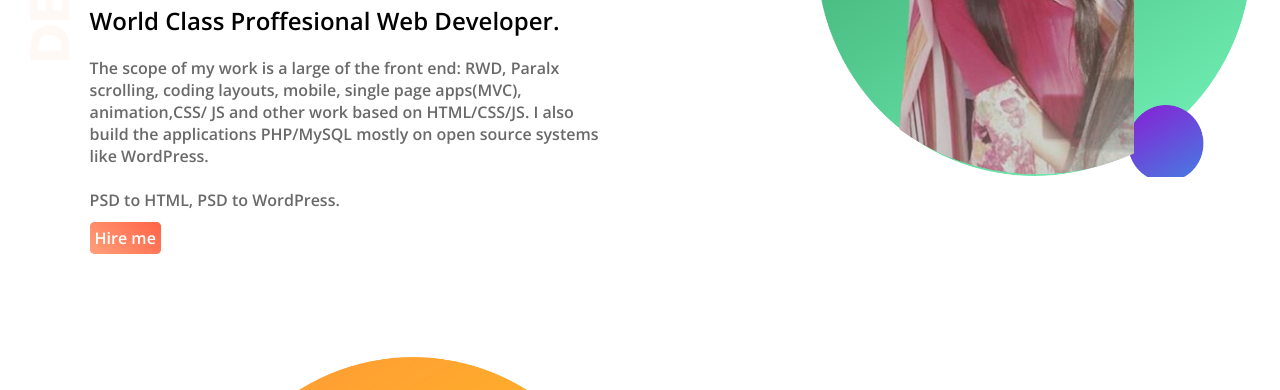
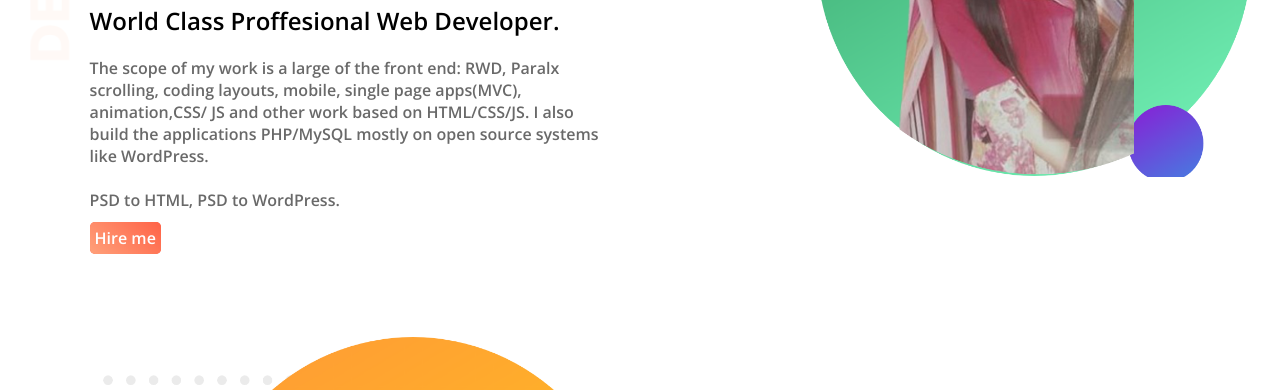
Before and after one commit to Araf687/Sayeda-s-portfolio, a plain HTML site: page index.html in a window 1280 px wide. Shown: the part 299-689 px from the top of the page. Drawn offline with nearby package versions, Linux system fonts and the light colour scheme.

Commit message:
css update

```diff
--- a/main.css
+++ b/main.css
@@ -29,7 +29,7 @@ img{
 }
 section{
     height: 500px;
-    padding-bottom: 130px;
+    padding-bottom: 110px;
 }
 p{
     color: dimgrey;
```
